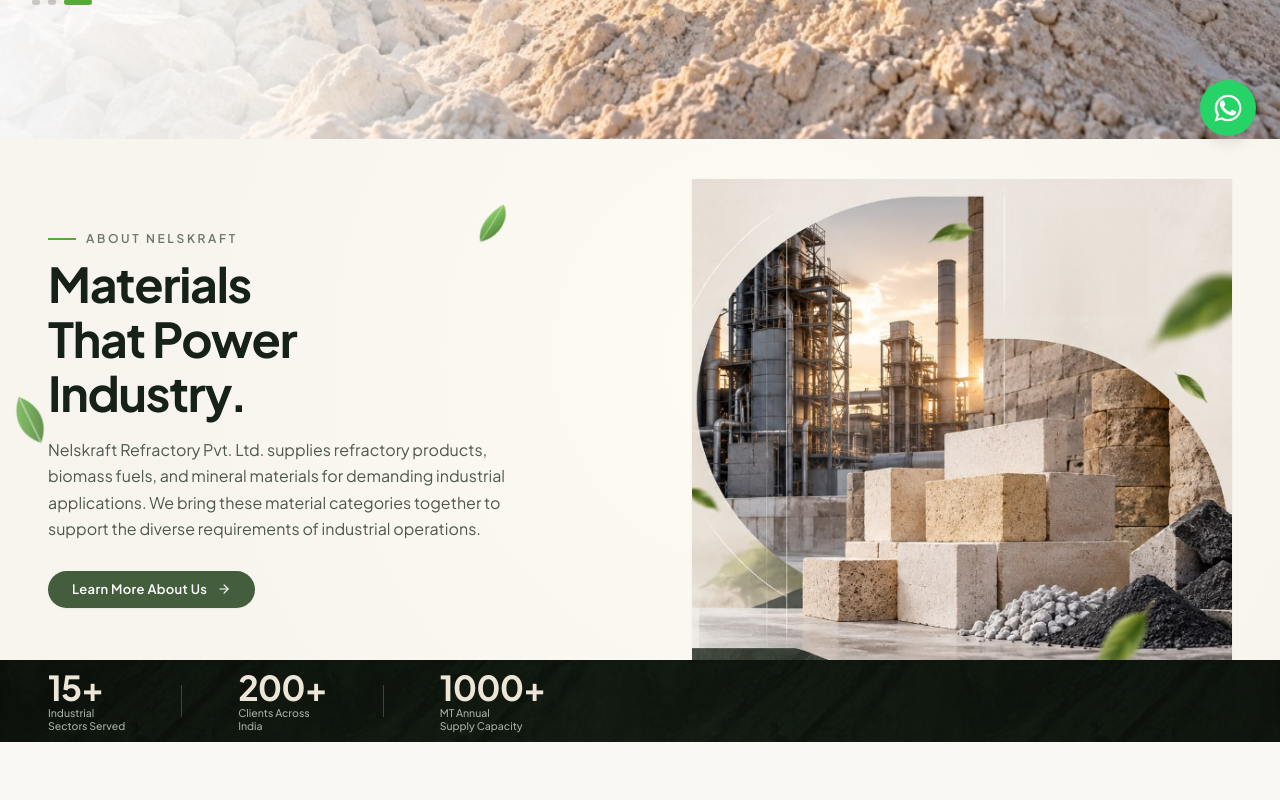
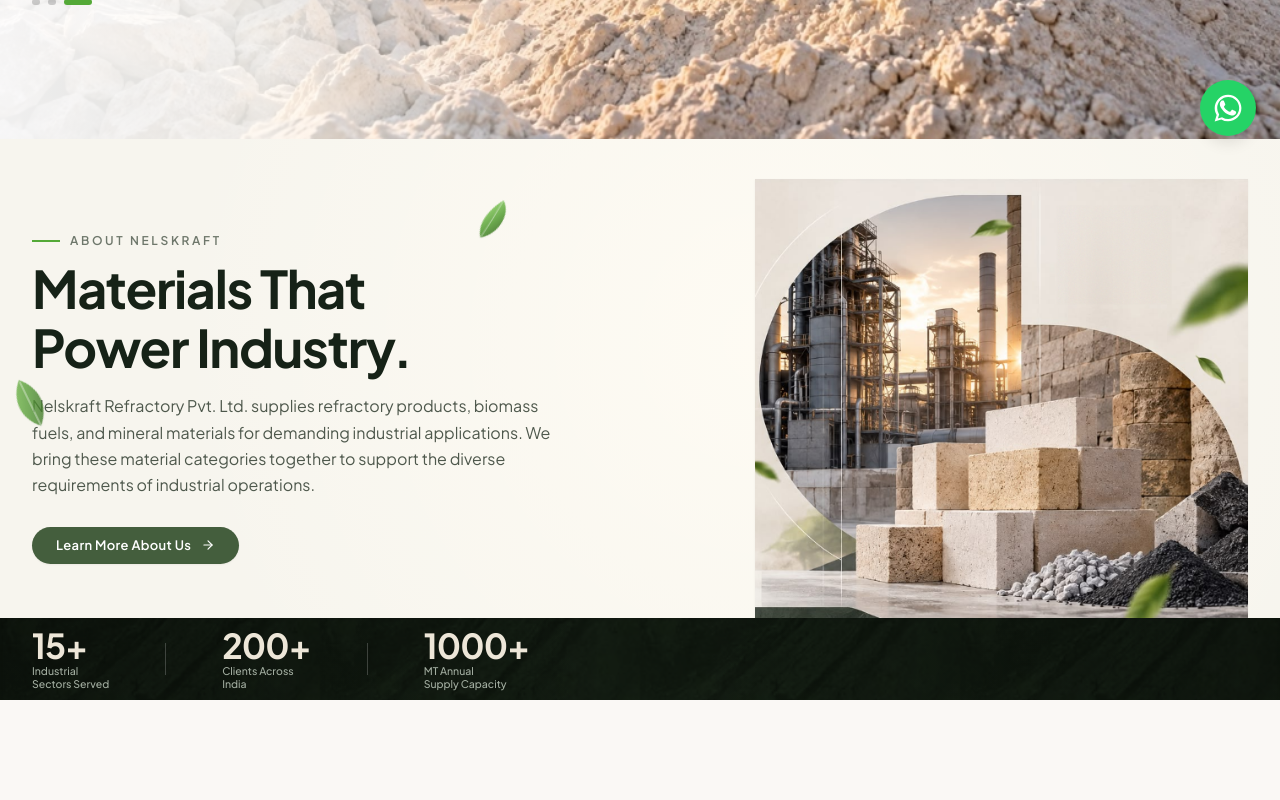
Before and after one commit to shrutighadge21/Nelskraft, a Next.js app: page / in a window 1280 px wide. Shown: the part 640-1440 px from the top of the page. Built offline with nearby package versions, Linux system fonts and the light colour scheme.

Commit message:
Fix horizontal content alignment, refine About section typography and spacing, and clean up footer credentials

```diff
--- a/src/components/Footer.tsx
+++ b/src/components/Footer.tsx
@@ -1,5 +1,5 @@
 import Link from "next/link";
-import { Phone, Mail, MapPin, ChevronRight, ShieldCheck } from "lucide-react";
+import { Phone, Mail, MapPin, ChevronRight } from "lucide-react";
 import Logo from "./Logo";
 import { COMPANY_DETAILS, PRODUCT_CATEGORIES } from "@/data/catalogue";
 
@@ -21,7 +21,7 @@
         <div className="grid grid-cols-1 md:grid-cols-2 lg:grid-cols-12 gap-10 lg:gap-0">
 
           {/* ═══════ COLUMN 1 — COMPANY ═══════ */}
-          <div className="lg:col-span-4 lg:pr-10 lg:border-r lg:border-white/10 flex flex-col justify-between">
+          <div className="lg:col-span-4 lg:pr-10 lg:border-r lg:border-white/10">
             <div className="space-y-4">
               {/* Existing Official Logo */}
               <Logo variant="light" />
@@ -39,16 +39,6 @@
                 fuels, and verified mineral materials engineered for severe
                 high-temperature industrial operations across India.
               </p>
-            </div>
-
-            {/* Verified Company Credentials */}
-            <div className="pt-6 mt-6 border-t border-white/10 text-xs text-[#8EA096] font-mono space-y-1">
-              <div className="flex items-center gap-1.5 text-[#B4C2BA]">
-                <ShieldCheck className="w-4 h-4 text-[#54a937] flex-shrink-0" />
-                <span className="font-sans font-semibold">Registered Entity</span>
-              </div>
-              <div className="tracking-wide">CIN: {COMPANY_DETAILS.cin}</div>
-              <div className="tracking-wide">GSTIN: {COMPANY_DETAILS.gstin}</div>
             </div>
           </div>
 
--- a/src/components/home/AboutSection.tsx
+++ b/src/components/home/AboutSection.tsx
@@ -147,7 +147,9 @@
 
             {/* Main Heading */}
             <h2 className="font-sans text-3xl sm:text-4xl lg:text-[2.65rem] font-bold tracking-tight text-[#202522] leading-[1.18] mb-4">
-              Materials That Power Industry.
+              <span className="block sm:inline">Materials That</span>{" "}
+              <br className="hidden sm:inline" />
+              <span className="block sm:inline">Power Industry.</span>
             </h2>
 
             {/* Description */}
--- a/src/components/home/ApplicationsSection.tsx
+++ b/src/components/home/ApplicationsSection.tsx
@@ -43,7 +43,7 @@
 export default function ApplicationsSection() {
   return (
     <section id="industries" className="bg-[#F5F3EE] overflow-hidden border-t border-[#e8e6df]">
-      <div className="max-w-[1440px] mx-auto px-4 sm:px-6 lg:px-8">
+      <div className="max-w-7xl mx-auto px-4 sm:px-6 lg:px-8">
         <div className="flex flex-col lg:flex-row items-stretch">
 
           {/* ═══════ LEFT INTRO COLUMN ═══════ */}
--- a/src/components/home/HeroSection.tsx
+++ b/src/components/home/HeroSection.tsx
@@ -203,11 +203,11 @@
       </div>
 
       {/* Main Editorial Hero Grid Container */}
-      <div className="relative z-10 max-w-[1440px] w-full mx-auto px-4 sm:px-6 lg:px-12 pt-8 sm:pt-12 lg:pt-10 pb-0 flex flex-col justify-center">
-        <div className="grid grid-cols-1 lg:grid-cols-12 gap-8 lg:gap-8 items-center">
+      <div className="relative z-10 max-w-7xl w-full mx-auto px-4 sm:px-6 lg:px-8 pt-8 sm:pt-12 lg:pt-10 pb-0 flex flex-col justify-center">
+        <div className="grid grid-cols-1 lg:grid-cols-12 gap-8 lg:gap-6 items-center">
 
           {/* LEFT COLUMN: Editorial Typography, Description, & CTA */}
-          <div className="lg:col-span-6 xl:col-span-6 flex flex-col justify-center z-20 py-4 lg:py-6">
+          <div className="lg:col-span-7 xl:col-span-7 flex flex-col justify-center z-20 py-4 lg:py-6">
             {/* Eyebrow Label with Solid Horizontal Line */}
             <div className="inline-flex items-center gap-2.5 text-xs font-semibold tracking-[0.22em] uppercase text-[#6E776B] mb-2 sm:mb-2.5">
               <span className="w-6 sm:w-7 h-[2px] bg-[#54a937]" aria-hidden="true" />
@@ -215,14 +215,14 @@
             </div>
 
             {/* Compact Refined Sans Headline matching Hero Scale */}
-            <h2 className="font-sans text-3xl sm:text-4xl md:text-[2.65rem] lg:text-[3rem] font-bold tracking-tight text-[#162217] leading-[1.14] mb-3.5 sm:mb-4">
-              Materials<br />
-              That Power<br />
-              Industry.
+            <h2 className="font-sans text-3xl sm:text-4xl md:text-[2.65rem] lg:text-[3rem] xl:text-[3.25rem] font-bold tracking-tight text-[#162217] leading-[1.14] mb-3.5 sm:mb-4">
+              <span className="block sm:inline">Materials That</span>{" "}
+              <br className="hidden sm:inline" />
+              <span className="block sm:inline">Power Industry.</span>
             </h2>
 
             {/* Supporting Company Description */}
-            <p className="text-[14px] sm:text-base text-[#4E584C] font-normal leading-[1.65] max-w-[480px] mb-6 sm:mb-7">
+            <p className="text-[14px] sm:text-base text-[#4E584C] font-normal leading-[1.65] max-w-[520px] mb-6 sm:mb-7">
               Nelskraft Refractory Pvt. Ltd. supplies refractory products, biomass
               fuels, and mineral materials for demanding industrial applications.
               We bring these material categories together to support the diverse
@@ -242,15 +242,15 @@
           </div>
 
           {/* RIGHT COLUMN: Layered Industrial Photography Composition */}
-          <div className="lg:col-span-6 xl:col-span-6 relative w-full flex items-center justify-center lg:justify-end self-end">
+          <div className="lg:col-span-5 xl:col-span-5 relative w-full flex items-center justify-center lg:justify-end self-end">
             {/* Layered authentic industrial photography */}
-            <div className="relative w-full max-w-[500px] lg:max-w-[540px] aspect-[584/520] select-none flex items-end">
+            <div className="relative w-full max-w-[480px] lg:max-w-[500px] aspect-[584/520] select-none flex items-end">
               <Image
                 src="/images/hero-right-visual.png"
                 alt="Industrial factory plant with distillation towers and sunset sky, layered with authentic stacked refractory bricks, crushed aggregates, and carbon mineral materials"
                 fill
                 priority
-                sizes="(max-width: 1024px) 100vw, 50vw"
+                sizes="(max-width: 1024px) 100vw, 45vw"
                 className="object-contain object-right-bottom drop-shadow-xs"
               />
             </div>
@@ -276,7 +276,7 @@
             aria-hidden="true"
           />
 
-          <div className="relative max-w-[1440px] mx-auto px-4 sm:px-6 lg:px-12 py-2.5 sm:py-3 lg:py-2.5">
+          <div className="relative max-w-7xl mx-auto px-4 sm:px-6 lg:px-8 py-2.5 sm:py-3 lg:py-2.5">
             <CountUpStrip />
           </div>
         </div>
--- a/src/components/home/ProductCategoriesSection.tsx
+++ b/src/components/home/ProductCategoriesSection.tsx
@@ -15,7 +15,7 @@
       id="products"
       className="relative py-16 sm:py-20 lg:py-24 bg-[#FAF8F5] text-[#1B281A] overflow-hidden"
     >
-      <div className="max-w-[1360px] mx-auto px-4 sm:px-6 lg:px-10">
+      <div className="max-w-7xl mx-auto px-4 sm:px-6 lg:px-8">
         {/* Section Header */}
         <div className="flex flex-col lg:flex-row lg:items-center justify-between gap-6 mb-12 sm:mb-16 lg:mb-20">
           {/* Left: Eyebrow, Heading, Description */}
--- a/src/components/home/WhyChooseSection.tsx
+++ b/src/components/home/WhyChooseSection.tsx
@@ -53,7 +53,7 @@
       id="why-choose"
       className="relative py-16 sm:py-20 lg:py-24 bg-[#FAF8F5] text-[#1B281A] overflow-hidden"
     >
-      <div className="max-w-[1360px] mx-auto px-4 sm:px-6 lg:px-10">
+      <div className="max-w-7xl mx-auto px-4 sm:px-6 lg:px-8">
         {/* Top Composition: Left Text + Right Curved Large Image */}
         <div className="grid grid-cols-1 lg:grid-cols-12 gap-8 lg:gap-12 items-center mb-16 sm:mb-20 lg:mb-24">
           {/* Left Text Column */}
```
